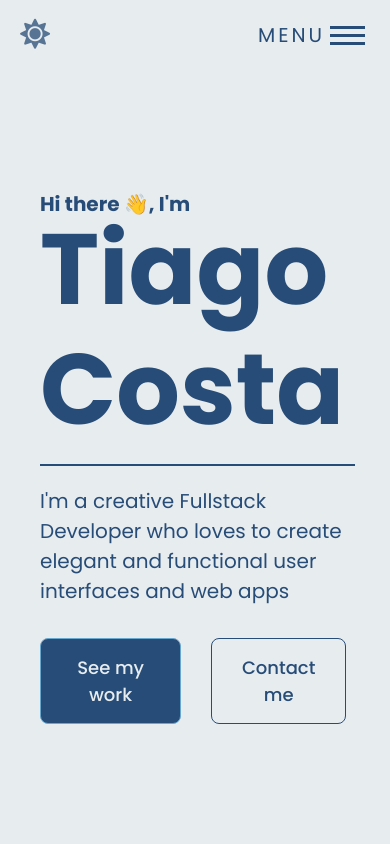
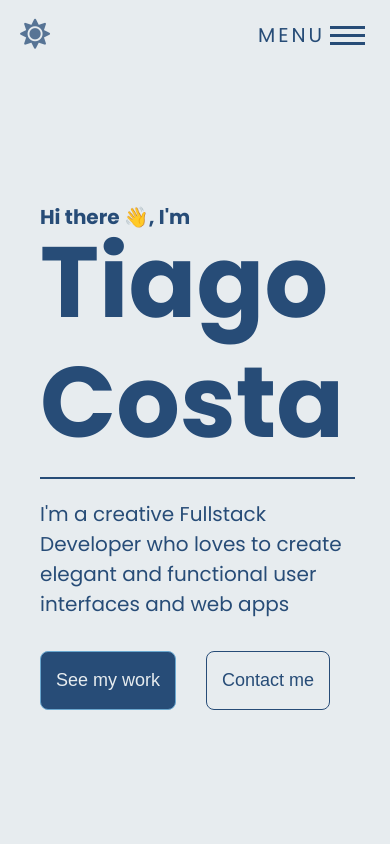
Before and after one commit to MrValraven/portefolio, a Vue app: page /#/ in a window 390 px wide. Shown: the top 844 px of the page. Built offline with nearby package versions, Linux system fonts and the light colour scheme.

Commit message:
fixed mobile nav scrolling bug and added correct form usage

```diff
--- a/src/components/Button.vue
+++ b/src/components/Button.vue
@@ -1,5 +1,5 @@
 <template>
-  <a :href="link" class="button" rel="noreferrer nooppener" target="_blank">{{buttonText}}</a>
+  <button :href="link" class="button" rel="noreferrer nooppener" target="_blank">{{buttonText}}</button>
 </template>
 
 <script>
@@ -27,6 +27,7 @@ $fastEasing: cubic-bezier(0.075, 0.82, 0.165, 1);
     color: $whiteBlue;
     background-color: $darkBlue;
     border: 1px solid $normalBlue;
+    outline: none;
     padding-left: 1.5rem;
     padding-right: 1.5rem;
     padding-top: 1rem;
@@ -37,7 +38,8 @@ $fastEasing: cubic-bezier(0.075, 0.82, 0.165, 1);
     text-align: center;
     opacity: 1;
     border-radius: 0.5rem;
-    transition: all 0.5s $fastEasing ;
+    cursor: pointer;
+    transition: all 0.5s $fastEasing;
 
     &:hover {
         transform: translateY(-5px) !important;
--- a/src/components/NavbarMobile.vue
+++ b/src/components/NavbarMobile.vue
@@ -68,19 +68,26 @@ export default defineComponent({
     emits: ['home','work','about','contacts', 'toggleTheme', 'activatedNavbar'],
     methods: {
         toggleClass() {
+            const body =  document.querySelector("body")!;
+
             this.toggle = !this.toggle;
             this.toggle ? this.newClass = "toggle" : this.newClass = "";
             this.toggle ? this.isActive = "isActive" : this.isActive = "";
             this.$emit("activatedNavbar", this.activatedNavbar);
+
+            if(this.toggle) {
+                body.style.overflowY = "hidden";
+            }
+            else {
+                body.style.overflowY = "auto";
+            }
         },
     },
 });
 </script>
 
 <style lang="scss">
-body {
-		overflow-x: hidden;
-	}
+
 .mobileNav {
     position: absolute;
 	z-index: 10;
--- a/src/views/Home.vue
+++ b/src/views/Home.vue
@@ -429,14 +429,14 @@
                 <p id="discordID">Valraven#7264</p>
               </a>
           </div>
-          <form @submit.prevent>
+          <form @submit.prevent="sendEmail">
             <label for="contactName" :style="{color: darkBlue} ">Name</label>
             <input type="text" v-model="contactName" required name="contactName" >
             <label for="contactEmail" :style="{color: darkBlue} ">Email</label>
             <input type="email" v-model="contactEmail" required name="contactEmail" >
             <label for="contactMessage" :style="{color: darkBlue} ">Message</label>
             <textarea type="text" v-model="contactMessage"  required name="contactMessage" />
-            <Button @click="sendEmail" class="contactButton" buttonText="Send message" :style="{backgroundColor: darkBlue, color: whiteBlue, borderColor: normalBlue}" />
+            <Button class="contactButton" buttonText="Send message" :style="{backgroundColor: darkBlue, color: whiteBlue, borderColor: normalBlue}" />
           </form>
         </div>
         <div v-if="openNotification" class="notification"  :style="{backgroundColor: darkBlue, color: whiteBlue}" >
```
